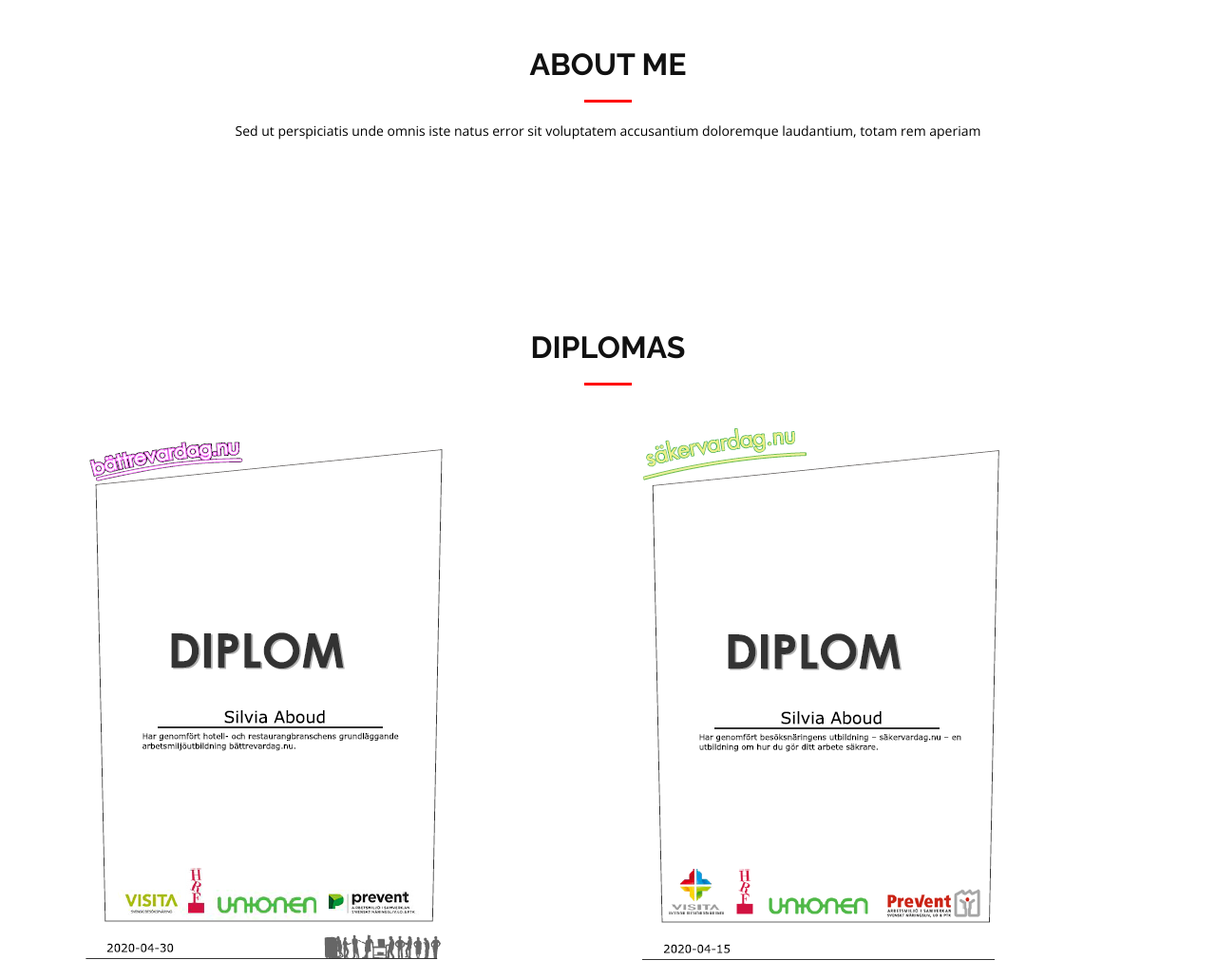
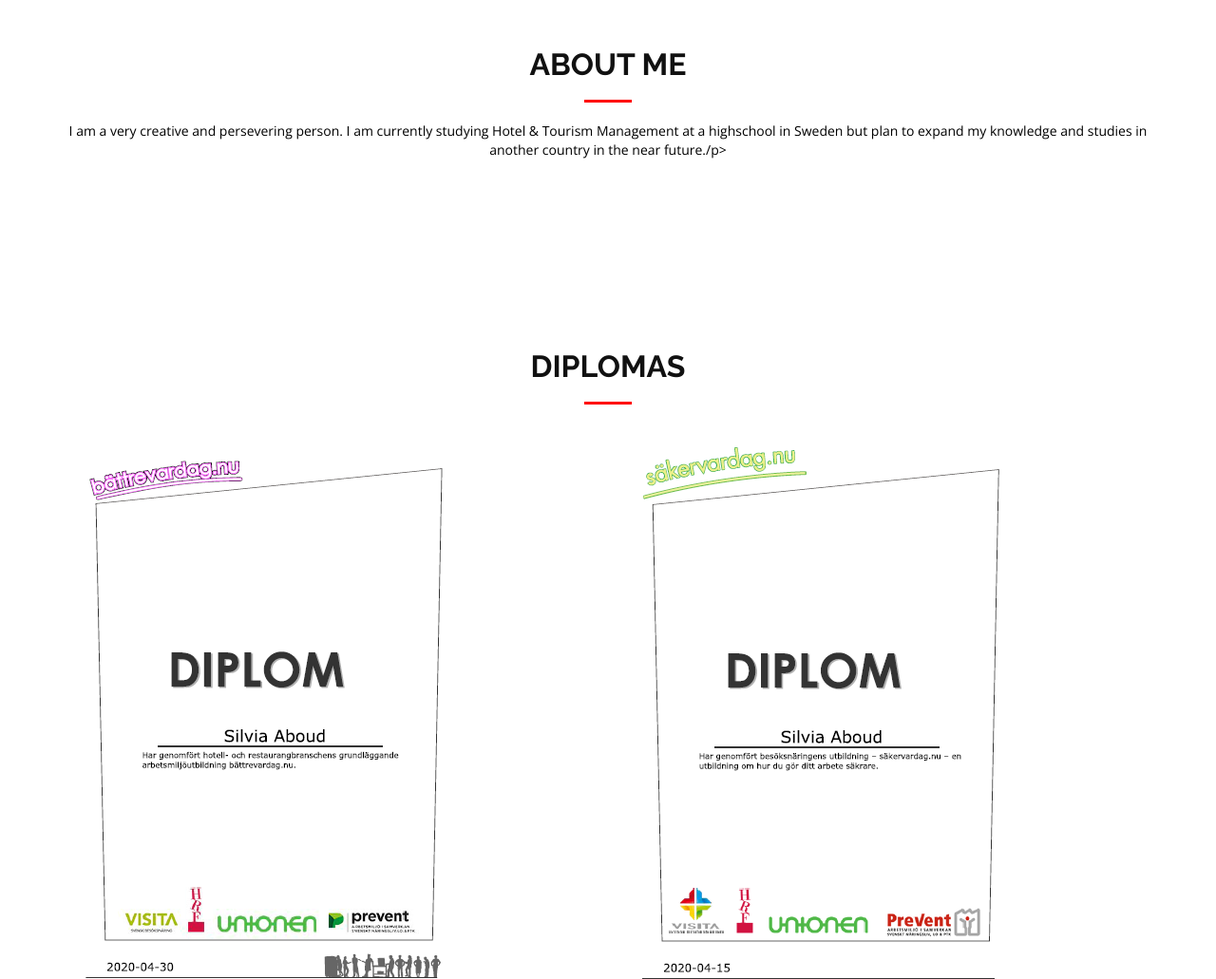
Before and after one commit to silviaaboud/silviaaboud.github.io, a plain HTML site: page index.html in a window 1280 px wide. Shown: the part 920-1951 px from the top of the page at 95% size. Drawn offline with nearby package versions, Linux system fonts and the light colour scheme.

Commit message:
new about

```diff
--- a/index.html
+++ b/index.html
@@ -118,7 +118,7 @@
         <div class="col-md-12">
           <h3 class="section-title">About Me</h3>
           <div class="section-title-divider"></div>
-          <p class="section-description">Sed ut perspiciatis unde omnis iste natus error sit voluptatem accusantium doloremque laudantium, totam rem aperiam</p>
+          <p class="section-description">I am a very creative and persevering person. I am currently studying Hotel & Tourism Management at a highschool in Sweden but plan to expand my knowledge and studies in another country in the near future./p>
         </div>
       </div>
     </div>
```
